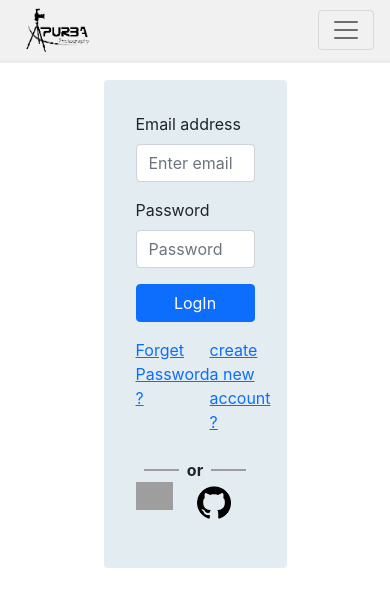
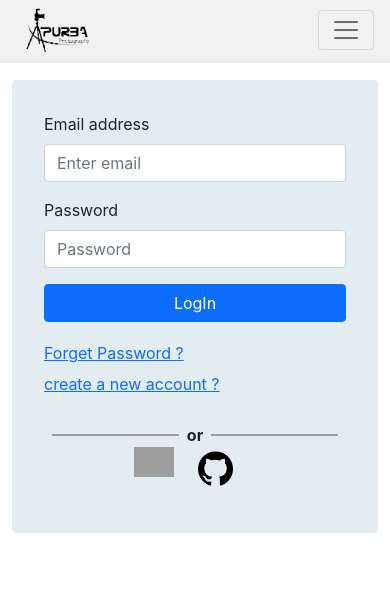
Before and after one commit to abdur-rashid-khan/independent-service-provider, a React (Create React App) app: page /login in a window 390 px wide. Shown: the top 606 px of the page. Built offline with nearby package versions, Linux system fonts and the light colour scheme; no server answers; grey boxes are pictures that could not be loaded.

Commit message:
responciv

```diff
--- /dev/null
+++ b/src/Components/Page/Banner/Banner.css
@@ -0,0 +1,5 @@
+@media only screen  and (max-width:400px){
+   #banner-text{
+      display: none;
+   }
+}
--- a/src/Components/Page/Banner/Banner.js
+++ b/src/Components/Page/Banner/Banner.js
@@ -3,6 +3,7 @@
    import banner1 from '../../../images/banner.jpg'
    import banner2 from '../../../images/banner1.jpg'
    import banner3 from '../../../images/banner3.jpg'
+   import './Banner.css'
 
    const Banner = () => {
 
@@ -14,7 +15,7 @@
             src={banner1}
             alt="First slide"
          />
-         <Carousel.Caption>
+         <Carousel.Caption id='banner-text'>
             <h3>Hello This Apurba Photography</h3>
             <p>
             Most completed photography & Magazine photos collection </p>
@@ -27,7 +28,7 @@
             alt="Second slide"
          />
 
-         <Carousel.Caption>
+         <Carousel.Caption id='banner-text'>
             <h4>In photography there is a reality</h4>
             <p>so subtle that it becomes more real than reality.</p>
          </Carousel.Caption>
@@ -39,7 +40,7 @@
             alt="Third slide"
          />
 
-         <Carousel.Caption>
+         <Carousel.Caption id='banner-text'>
             <h3>The best thing about a picture is</h3>
             <p>
             That it never changes, even when the people in it do.
--- a/src/Components/Page/ForgetPassword/ForgetPassword.js
+++ b/src/Components/Page/ForgetPassword/ForgetPassword.js
@@ -5,6 +5,7 @@ import { Link } from 'react-router-dom';
 import auth from '../../../firebase.init';
 import Alert from '../Alert/Alert';
 import swal from 'sweetalert';
+import './forget.css'
 
 const ForgetPassword = () => {
    let errorElement='';
@@ -22,7 +23,7 @@ const ForgetPassword = () => {
    }
    return (
       <section style={{paddingTop:"5rem",}} className="container">
-      <div style={{width:'50%',margin:'auto',background:'#E3ECF0',padding:'2rem'}} className='rounded'>
+      <div id='forgetPass' className='rounded'>
       <Form onSubmit={resetPassword}>
       <Form.Group className="mb-3" controlId="formBasicEmail">
          <Form.Label>Email address</Form.Label>
@@ -32,7 +33,7 @@ const ForgetPassword = () => {
       <Button style={{width:'100%',margin:'auto'}} variant="primary" type="submit">
          Reset Password
       </Button>
-      <div className="d-flex pt-3 " style={{justifyContent:'space-between'}}>
+      <div className="pt-3 " id='forget'>
          <div className="forget">
             <Link to='/login'>I Have Account ?</Link>
          </div>
--- /dev/null
+++ b/src/Components/Page/ForgetPassword/forget.css
@@ -0,0 +1,23 @@
+#forgetPass{
+   width: 400px;
+   margin: auto;
+   background-color: #E3ECF0;
+   padding:2rem;
+}
+#forget{
+   display: flex;
+   justify-content: space-between;
+   align-items: center;
+}
+@media only screen  and (max-width:570px){
+   #forgetPass{
+      width: 100%;
+   }
+   #forget{
+      display:block;
+   }
+   #forget .forget,
+   .sigIn{
+      padding:.2rem 0rem ;
+   }
+}
--- a/src/Components/Page/Home/Home.js
+++ b/src/Components/Page/Home/Home.js
@@ -8,7 +8,7 @@ import Footer from '../Footer/Footer';
 
 const Home = () => {
    return (
-      <div className=' pt-5'>
+      <div className='pt-5'>
          <Banner></Banner>
          <Specialties></Specialties>
          <Services></Services>
--- /dev/null
+++ b/src/Components/Page/Login/Login.css
@@ -0,0 +1,23 @@
+#loginForm{
+   width: 400px;
+   margin: auto;
+   background-color: #E3ECF0;
+   padding:2rem;
+}
+#forget{
+   display: flex;
+   justify-content: space-between;
+   align-items: center;
+}
+@media only screen  and (max-width:570px){
+   #loginForm{
+      width: 100%;
+   }
+   #forget{
+      display:block;
+   }
+   #forget .forget,
+   .sigIn{
+      padding:.2rem 0rem ;
+   }
+}
--- a/src/Components/Page/Login/Login.js
+++ b/src/Components/Page/Login/Login.js
@@ -6,6 +6,7 @@ import auth from "../../../firebase.init";
 import Loading from "../Loading/Loading";
 import LoginWithXX from "../LoginWithXX/LoginWithXX";
 import swal from 'sweetalert';
+import './Login.css';
 
 const Login = () => {
    let errorElement='';
@@ -37,7 +38,7 @@ const Login = () => {
 
 return (
    <section style={{paddingTop:"5rem",}} className="container">
-      <div style={{width:'50%',margin:'auto',background:'#E3ECF0',padding:'2rem'}} className='rounded'>
+      <div id='loginForm' className='rounded'>
       <Form onSubmit={login}>
       <Form.Group className="mb-3" controlId="formBasicEmail">
          <Form.Label>Email address</Form.Label>
@@ -52,12 +53,12 @@ return (
       <Button style={{width:'100%',margin:'auto'}} variant="primary" type="submit">
          LogIn
       </Button>
-      <div className="d-flex pt-3 " style={{justifyContent:'space-between'}}>
+      <div id="forget" className="pt-3 ">
          <div className="forget">
-            <Link to='/forget-password'>Forget Password ?</Link>
+            <Link className="" to='/forget-password'>Forget Password ?</Link>
          </div>
          <div className="sigIn">
-            <Link to='/signIn'> create a new account ?</Link>
+            <Link className="" to='/signIn'> create a new account ?</Link>
          </div>
       </div>
       {
--- /dev/null
+++ b/src/Components/Page/SignIn/SignIn.css
@@ -0,0 +1,11 @@
+#signInForm{
+   width: 400px;
+   margin: auto;
+   background-color: #E3ECF0;
+   padding:2rem;
+}
+@media only screen  and (max-width:570px){
+   #signInForm{
+      width: 100%;
+   }
+}
--- a/src/Components/Page/SignIn/SignIn.js
+++ b/src/Components/Page/SignIn/SignIn.js
@@ -6,6 +6,7 @@ import { useCreateUserWithEmailAndPassword, useUpdateProfile } from 'react-fireb
 import auth from "../../../firebase.init";
 import swal from 'sweetalert';
 import Loading from "../Loading/Loading";
+import './SignIn.css'
 
 const SignIn = () => {
    const navigate= useNavigate();
@@ -44,15 +45,7 @@ const SignIn = () => {
       }
 return (
    <section style={{ paddingTop: "5rem" }} className="container">
-      <div
-      style={{
-         width: "50%",
-         margin: "auto",
-         background: "#E3ECF0",
-         padding: "2rem",
-      }}
-      className="rounded"
-      >
+      <div id="signInForm" className="rounded" >
       <Form onSubmit={loginWithEmailPassword}>
          <Form.Group className="mb-3" controlId="formBasicName">
             <Form.Label>Name</Form.Label>
```
